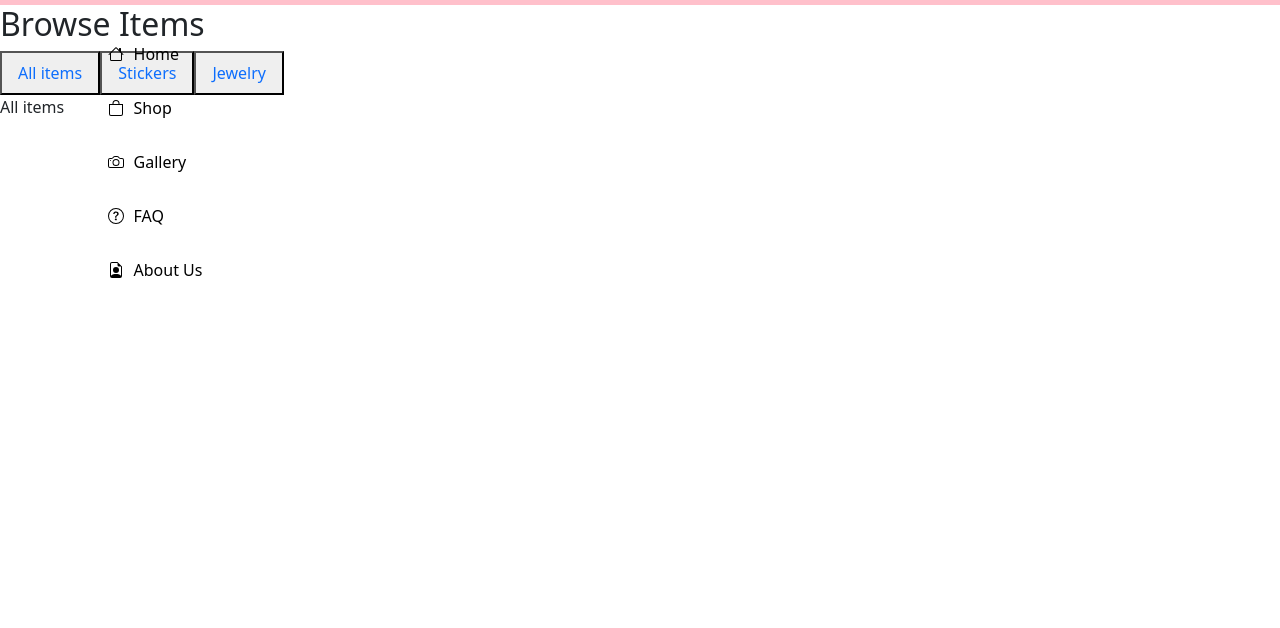
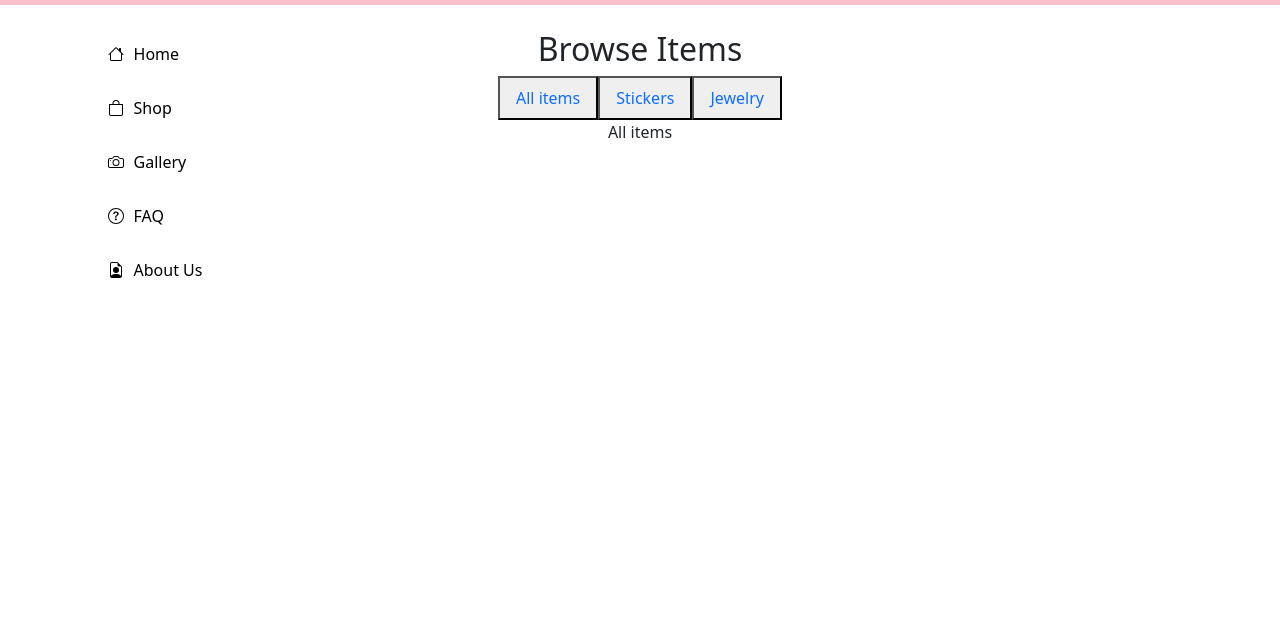
Before and after one commit to KayBahr/SerendipitySkyWebsite, a React app: page /shop in a window 1280 px wide. Shown: the part 83-711 px from the top of the page. Built offline with nearby package versions, Linux system fonts and the light colour scheme; no server answers.

Commit message:
about shop center commit

```diff
--- a/src/front/styles/aboutus.css
+++ b/src/front/styles/aboutus.css
@@ -1 +1,4 @@
 /*about us css*/
+body {
+    text-align: center;
+}
--- a/src/front/styles/shop.css
+++ b/src/front/styles/shop.css
@@ -1 +1,8 @@
 /*shop css*/
+.shop-container {
+    margin-top: 25px;
+}
+ul {
+    display: flex;
+    justify-content: center;
+}
```
